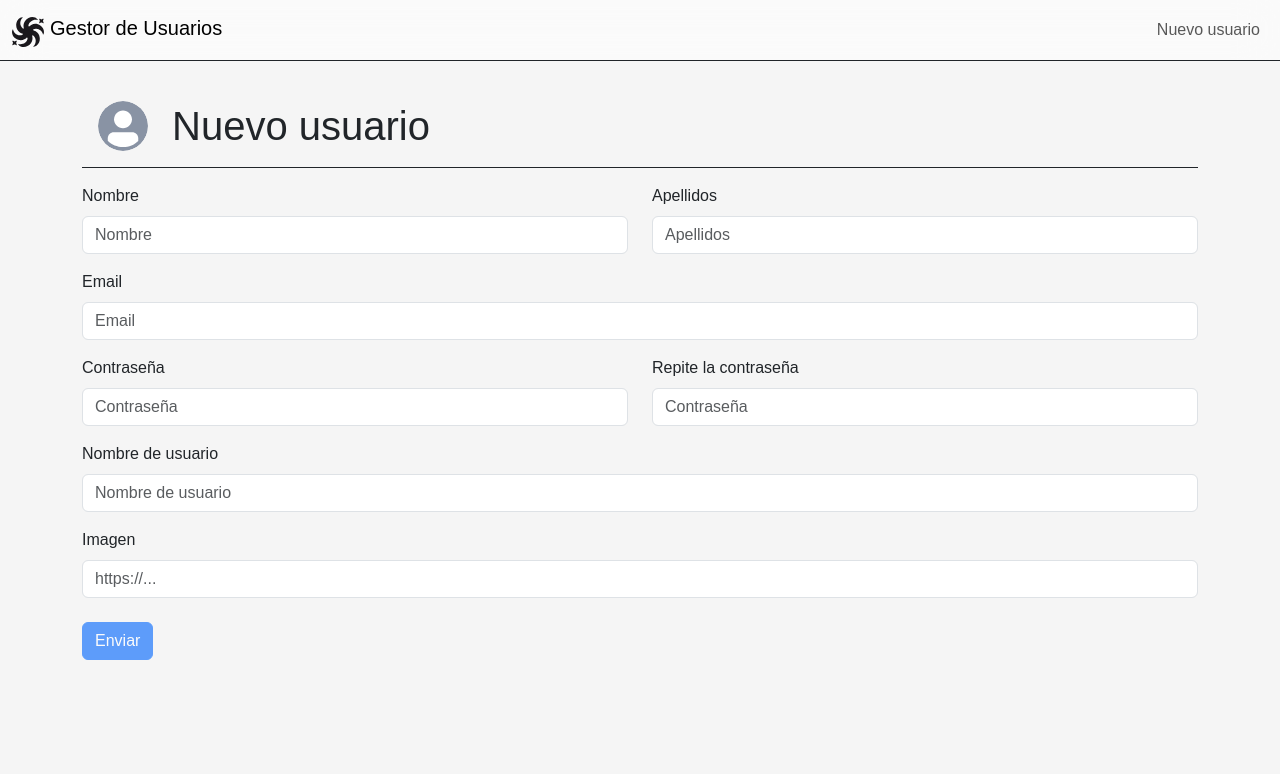
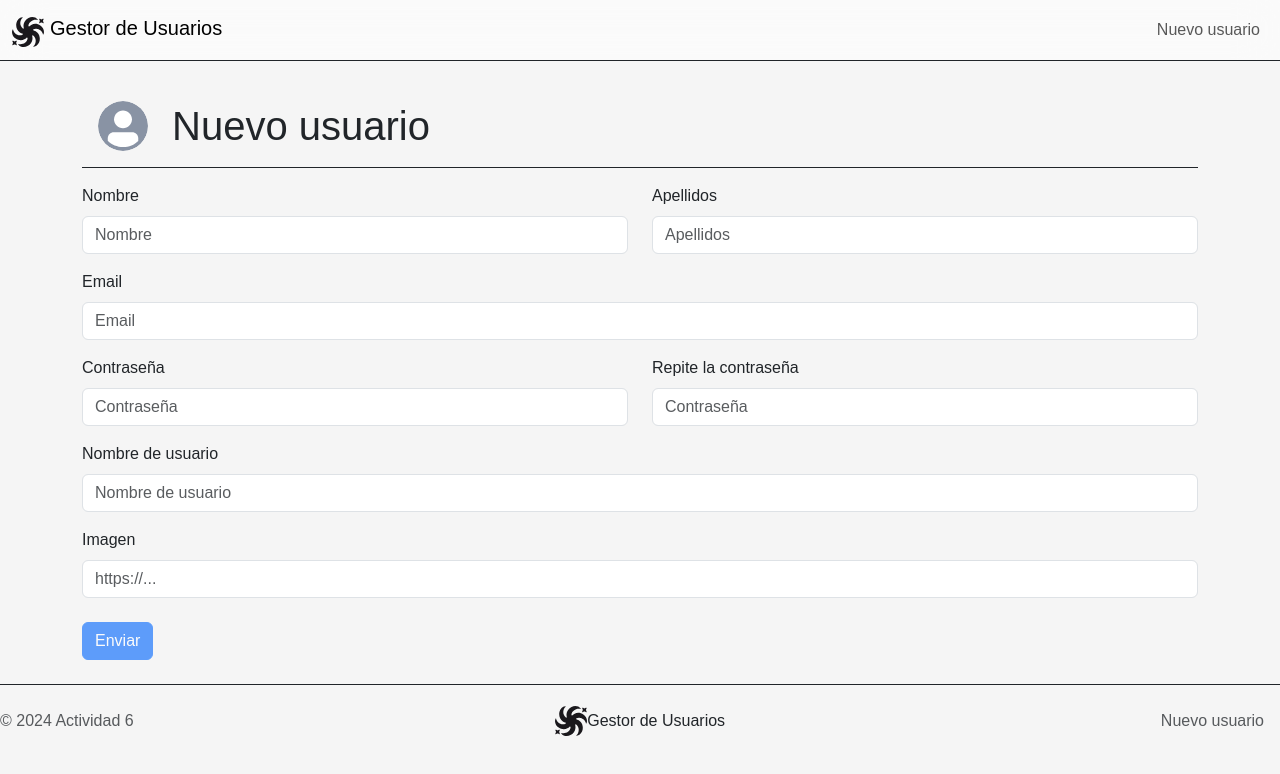
Before and after one commit to vivikthor/actividad6, an Angular app: page /new-user in a window 1280 px wide. Shown: the top 774 px of the page. Built offline with nearby package versions, Linux system fonts and the light colour scheme; a web font is replaced by a local one.

Commit message:
Componente Footer

```diff
--- /dev/null
+++ b/src/app/components/footer/footer.component.html
@@ -0,0 +1,15 @@
+<footer
+  class="d-flex flex-wrap justify-content-between align-items-center py-3 my-4 border-top border-dark"
+>
+  <p class="col-md-4 mb-0 text-muted">© 2024 Actividad 6</p>
+
+   <a class="navbar-brand col-md-4 d-flex align-items-center justify-content-center mb-3 mb-md-0 me-md-auto link-dark text-decoration-none" [routerLink]="['/home']" >
+
+      <img src="/assets/logo.svg" alt="Logo" height="30" class="d-inline-block align-text-top">
+      Gestor de Usuarios
+    </a>
+
+  <ul class="nav col-md-4 justify-content-end">
+    <a class="nav-link text-muted" [routerLink]="['/new-user']" routerLinkActivate="active">Nuevo usuario</a>
+  </ul>
+</footer>
--- a/src/app/pages/home/home.component.css
+++ b/src/app/pages/home/home.component.css
@@ -1,3 +1,12 @@
 .card {
     background-color: rgba(255, 255, 255, 0);
 }
+
+.page-link {
+    background: transparent;
+    color: gray;
+}
+
+.page-link:hover{
+    cursor: pointer;
+}
--- a/src/app/pages/home/home.component.html
+++ b/src/app/pages/home/home.component.html
@@ -11,7 +11,9 @@
       </div>
     </div>
     }@empty {
-    <div class="container text-center h-100 d-flex flex-column align-items-center justify-content-center">
+    <div
+      class="container text-center h-100 d-flex flex-column align-items-center justify-content-center"
+    >
       <p class="fs-1">( •_•)</p>
       <h1 class="fs-5">No hay usuarios</h1>
     </div>
@@ -19,11 +21,16 @@
   </div>
   <div class="row my-5">
     <div class="d-flex gap-2 justify-content-center">
-      @for (page of PAGES; track $index) {
-      <button class="btn btn-outline-secondary fs-5" (click)="moveToPage(page)">
-        {{ page }}
-      </button>
-      }
+      <nav aria-label="Pages of users">
+        <ul class="pagination">
+          @for (page of PAGES; track $index) {
+          <li class="page-item">
+            <a class="page-link" (click)="moveToPage(page)">{{ page }}</a>
+          </li>
+          }
+        </ul>
+      </nav>
     </div>
   </div>
 </main>
+<app-footer></app-footer>
--- a/src/app/pages/home/home.component.ts
+++ b/src/app/pages/home/home.component.ts
@@ -3,11 +3,12 @@ import { UserServiceService } from '../../services/user-service.service';
 import { IUser } from '../../interfaces/iuser.interface';
 import { UserCardComponent } from '../../components/user-card/user-card.component';
 import { NavbarComponent } from "../../components/navbar/navbar.component";
+import { FooterComponent } from "../../components/footer/footer.component";
 
 @Component({
   selector: 'app-home',
   standalone: true,
-  imports: [UserCardComponent, NavbarComponent],
+  imports: [UserCardComponent, NavbarComponent, FooterComponent],
   templateUrl: './home.component.html',
   styleUrl: './home.component.css',
 })
--- a/src/app/pages/new-user/new-user.component.html
+++ b/src/app/pages/new-user/new-user.component.html
@@ -1,2 +1,3 @@
 <app-navbar></app-navbar>
 <app-user-form></app-user-form>
+<app-footer></app-footer>
--- a/src/app/pages/new-user/new-user.component.ts
+++ b/src/app/pages/new-user/new-user.component.ts
@@ -1,11 +1,12 @@
 import { Component } from '@angular/core';
 import { NavbarComponent } from "../../components/navbar/navbar.component";
 import { UserFormComponent } from "../../components/user-form/user-form.component";
+import { FooterComponent } from "../../components/footer/footer.component";
 
 @Component({
   selector: 'app-new-user',
   standalone: true,
-  imports: [NavbarComponent, UserFormComponent],
+  imports: [NavbarComponent, UserFormComponent, FooterComponent],
   templateUrl: './new-user.component.html',
   styleUrl: './new-user.component.css'
 })
--- a/src/app/pages/update-user/update-user.component.html
+++ b/src/app/pages/update-user/update-user.component.html
@@ -4,3 +4,4 @@
 }@else {
     <app-user-invalid></app-user-invalid>
 }
+<app-footer></app-footer>
--- a/src/app/pages/user/user.component.html
+++ b/src/app/pages/user/user.component.html
@@ -20,3 +20,4 @@
     </div>
   </div>
 </main>
+<app-footer></app-footer>
--- a/src/app/pages/user/user.component.ts
+++ b/src/app/pages/user/user.component.ts
@@ -5,11 +5,12 @@ import { ActivatedRoute, RouterLink } from '@angular/router';
 import { IUser } from '../../interfaces/iuser.interface';
 import { DeleteBtnComponent } from "../../components/delete-btn/delete-btn.component";
 import { UpdateBtnComponent } from '../../components/update-btn/update-btn.component';
+import { FooterComponent } from "../../components/footer/footer.component";
 
 @Component({
   selector: 'app-user',
   standalone: true,
-  imports: [NavbarComponent, RouterLink, DeleteBtnComponent, UpdateBtnComponent],
+  imports: [NavbarComponent, RouterLink, DeleteBtnComponent, UpdateBtnComponent, FooterComponent],
   templateUrl: './user.component.html',
   styleUrl: './user.component.css',
 })
```
Also changed, not shown: src/app/components/footer/footer.component.ts (added, +13 -0 lines), src/app/pages/update-user/update-user.component.ts (+2 -8 lines), src/app/components/footer/footer.component.css (added).
